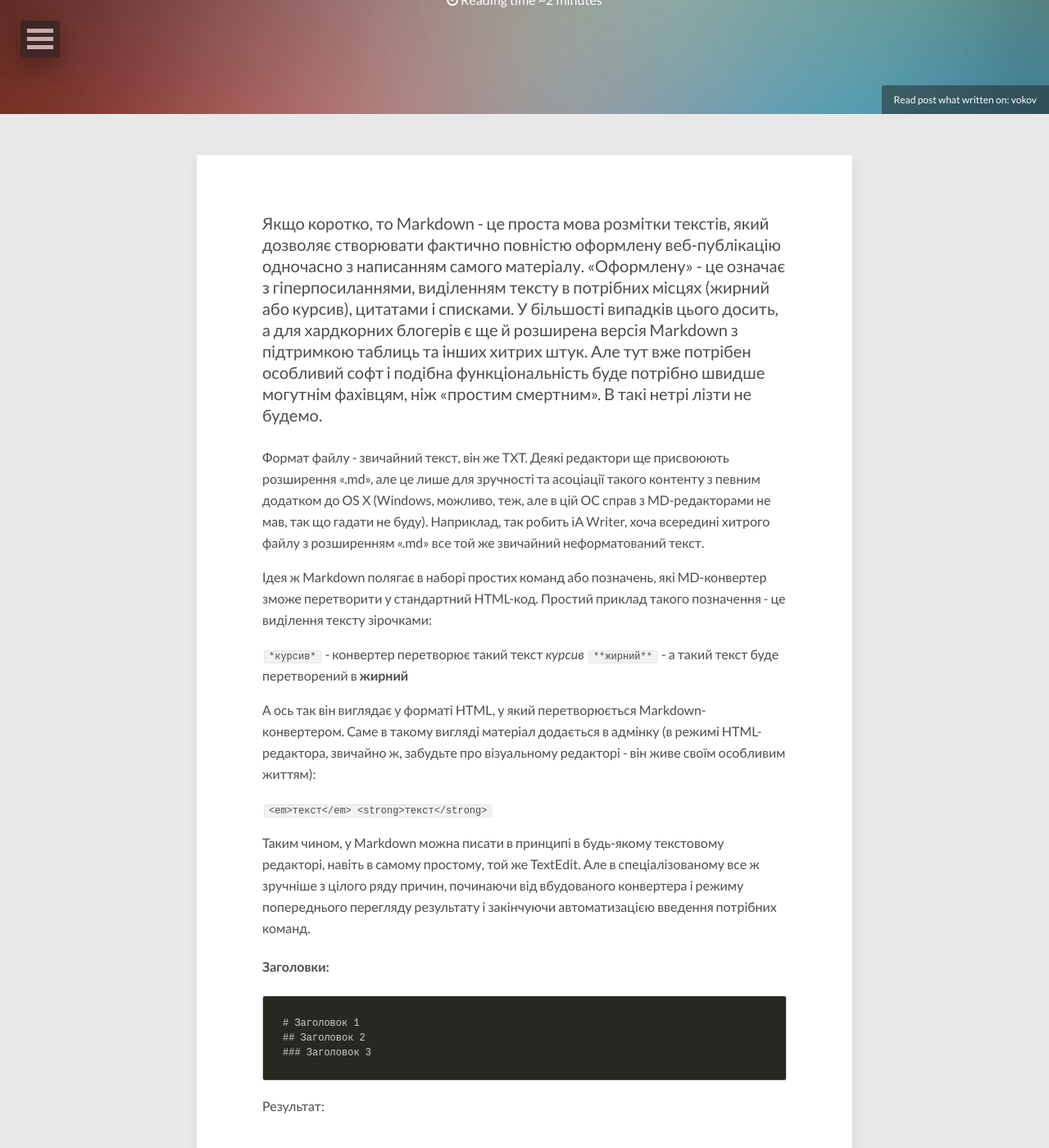
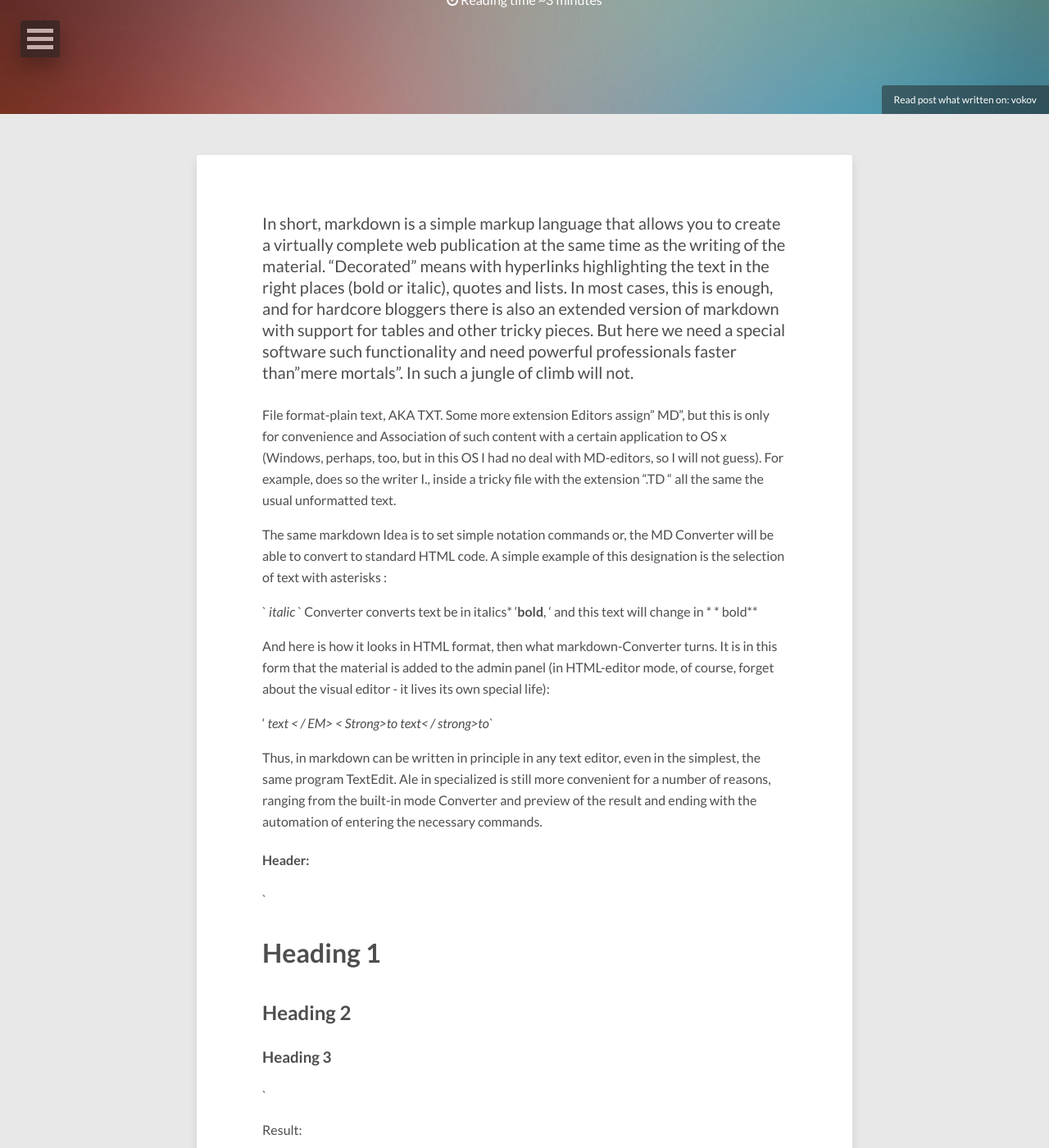
Before and after one commit to kroschu/env, a Jekyll site: the page built from _posts/2018-11-10-syntaksys-markdown.md, in a window 1280 px wide and 1400 px high, scrolled down 261 px. Shown: the whole window at 82% size. Built offline with Jekyll 4.4.1, drawn with Linux system fonts in a browser that asks for light colours; nearby versions of some CDN libraries; comment, search, counter and statistics services are not loaded; some of the changed text lies outside the part shown.

Commit message:
Update 2018-11-10-syntaksys-markdown.md

````diff
--- a/_posts/2018-11-10-syntaksys-markdown.md
+++ b/_posts/2018-11-10-syntaksys-markdown.md
@@ -12,124 +12,124 @@ image:
   creditlink: http://www.dargadgetz.com/ios-7-abstract-wallpaper-pack-for-iphone-5-and-ipod-touch-retina/
 ---
 
-Якщо коротко, то Markdown - це проста мова розмітки текстів, який дозволяє створювати фактично повністю оформлену веб-публікацію одночасно з написанням самого матеріалу. «Оформлену» - це означає з гіперпосиланнями, виділенням тексту в потрібних місцях (жирний або курсив), цитатами і списками. У більшості випадків цього досить, а для хардкорних блогерів є ще й розширена версія Markdown з підтримкою таблиць та інших хитрих штук. Але тут вже потрібен особливий софт і подібна функціональність буде потрібно швидше могутнім фахівцям, ніж «простим смертним». В такі нетрі лізти не будемо.
+In short, markdown is a simple markup language that allows you to create a virtually complete web publication at the same time as the writing of the material. "Decorated" means with hyperlinks highlighting the text in the right places (bold or italic), quotes and lists. In most cases, this is enough, and for hardcore bloggers there is also an extended version of markdown with support for tables and other tricky pieces. But here we need a special software such functionality and need powerful professionals faster than"mere mortals". In such a jungle of climb will not.
 
-Формат файлу - звичайний текст, він же TXT. Деякі редактори ще присвоюють розширення «.md», але це лише для зручності та асоціації такого контенту з певним додатком до OS X (Windows, можливо, теж, але в цій ОС справ з MD-редакторами не мав, так що гадати не буду). Наприклад, так робить iA Writer, хоча всередині хитрого файлу з розширенням «.md» все той же звичайний неформатований текст.
+File format-plain text, AKA TXT. Some more extension Editors assign" MD", but this is only for convenience and Association of such content with a certain application to OS x (Windows, perhaps, too, but in this OS I had no deal with MD-editors, so I will not guess). For example, does so the writer I., inside a tricky file with the extension ".TD " all the same the usual unformatted text.
 
-Ідея ж Markdown полягає в наборі простих команд або позначень, які MD-конвертер зможе перетворити у стандартний HTML-код. Простий приклад такого позначення - це виділення тексту зірочками:
+The same markdown Idea is to set simple notation commands or, the MD Converter will be able to convert to standard HTML code. A simple example of this designation is the selection of text with asterisks :
 
-``  *курсив* `` - конвертер перетворює такий текст *курсив*
-`` **жирний** `` - а такий текст буде перетворений в **жирний**
+` *italic* ` Converter converts text be in italics*
+'**bold**, ' and this text will change in * * bold**
 
-А ось так він виглядає у форматі HTML, у який перетворюється Markdown-конвертером. Саме в такому вигляді матеріал додається в адмінку (в режимі HTML-редактора, звичайно ж, забудьте про візуальному редакторі - він живе своїм особливим життям):
+And here is how it looks in HTML format, then what markdown-Converter turns. It is in this form that the material is added to the admin panel (in HTML-editor mode, of course, forget about the visual editor - it lives its own special life):
 
-`` <em>текст</em>  <strong>текст</strong>``
+'<EM > text < / EM> < Strong>to text< / strong>to`
 
-Таким чином, у Markdown можна писати в принципі в будь-якому текстовому редакторі, навіть в самому простому, той же TextEdit. Але в спеціалізованому все ж зручніше з цілого ряду причин, починаючи від вбудованого конвертера і режиму попереднього перегляду результату і закінчуючи автоматизацією введення потрібних команд.
+Thus, in markdown can be written in principle in any text editor, even in the simplest, the same program TextEdit. Ale in specialized is still more convenient for a number of reasons, ranging from the built-in mode Converter and preview of the result and ending with the automation of entering the necessary commands.
 
 
 
-#### Заголовки:
+#### Header:
 
-```
-# Заголовок 1
-## Заголовок 2
-### Заголовок 3
-```
+`
+# Heading 1
+## Heading 2
+### Heading 3
+`
 
-Результат:
+Result:
 
-# Заголовок 1
-## Заголовок 2
-### Заголовок 3
+# Heading 1
+## Heading 2
+### Heading 3
 
-Перед заголовком ставите ґрати, за нею пробіл і далі за аналогією.
+Before heading to put the gate, then a space, and then by analogy.
 
-#### Списки:
+#### List:
 
-```
-* Markdown це добре
-* Markdown дуже крутий
-* Markdown треба знати
-```
+`
+* Markdown is good
+* Markdown is very cool
+* Markdown need to know
+`
 
-Результат:
+Result:
 
-* Markdown це добре
-* Markdown дуже крутий
-* Markdown треба знати
+* Markdown is good
+* Markdown is very cool
+* Markdown need to know
 
-Тут є важливий нюанс - щоб конвертер вірно зрозумів команду, над списком повинна бути порожній рядок, а після зірочки - пробіл. Також можна створювати і нумеровані списки, але тоді замість зірочки ставиться цифра з комою, а після - пробіл. Для того, щоб створити вкладений список усередині основного списку, треба під потрібним пунктом вставити порожній рядок, після чого один клік на «Tab» і далі за аналогією - зірочка→пробіл→пункт списку.
+There is an important nuance-the Converter to understand the command correctly, there should be an empty line above the list, and a space after the asterisk. You can also create numbered lists, but then put a semicolon instead of an asterisk, followed by a space. In order to create a nested list inside the main list, you need to insert an empty line under the desired item, then one click on the" tab " and then by analogy - an asterisk→space→list item.
 
-#### Цитати
+#### Quotes
 
-```
-> Цитата
+`
+> Quote
 
->> Вкладена цитата
- ```
+>> A nested quote
+ `
 
-Результат:
+Result:
 
-> Цитата
+> Quote
 
->> Вкладена цитата
+>> A nested quote
 
-Всередині цитати можна додавати заголовки, списки і т. п. В HTML за додавання цитат відповідає команда `` <blockquote> ``, у неї й перетворюється поставлений перед текстом символ «>»
+Inside the quotes you can add headings, lists, etc. In HTML-adding citations team, ` <blockquote> `, it turns put before the text character ">»
 
-Також можна ще додавати зображення, будувати таблиці
+You can also add images, build tables
 
-#### Таблиці
+#### Tables
 
-```
+`
 | Header1 | Header2 | Header3 |
 |:--------|:-------:|--------:|
-| cell1   | cell2   | cell3   |
-| cell4   | cell5   | cell6   |
+| cell1 | cell2 | cell3 |
+| cell4 | cell5 | cell6 |
 |----
-| cell1   | cell2   | cell3   |
-| cell4   | cell5   | cell6   |
-|=====
-| Foot1   | Foot2   | Foot3
-{: rules="groups"}
-```
+| cell1 | cell2 | cell3 |
+| cell4 | cell5 | cell6 |
+| = = = = =
+| Foot1 | Foot2 | Foot3
+{: rules= " groups"}
+`
 
-Результат:
+Result:
 
 | Header1 | Header2 | Header3 |
 |:--------|:-------:|--------:|
-| cell1   | cell2   | cell3   |
-| cell4   | cell5   | cell6   |
+| cell1 | cell2 | cell3 |
+| cell4 | cell5 | cell6 |
 |----
-| cell1   | cell2   | cell3   |
-| cell4   | cell5   | cell6   |
-|=====
-| Foot1   | Foot2   | Foot3
-{: rules="groups"}
+| cell1 | cell2 | cell3 |
+| cell4 | cell5 | cell6 |
+| = = = = =
+| Foot1 | Foot2 | Foot3
+{: rules= " groups"}
 
-#### Вставки програмного коду
+#### Insert program code
 
-З підсвіткою операторів:
+With illuminated operators:
 
-```css
+"'css
 #container {
   float: left;
-  margin: 0 -240px 0 0;
+  margin: 0 x 240 pixels, 0 0;
   width: 100%;
 }
-```
+`
 
 
-```css
+"'css
 #container {
   float: left;
-  margin: 0 -240px 0 0;
+  margin: 0 x 240 pixels, 0 0;
   width: 100%;
 }
-```
+`
 
-та без такої:
+and without such:
 
-    <div id="awesome">
-        <p>This is great isn't it?</p>
-    </div>
+    <div id= "amazing">
+        < P > that's great, isn't it?< / p>
+    </div element>
````
